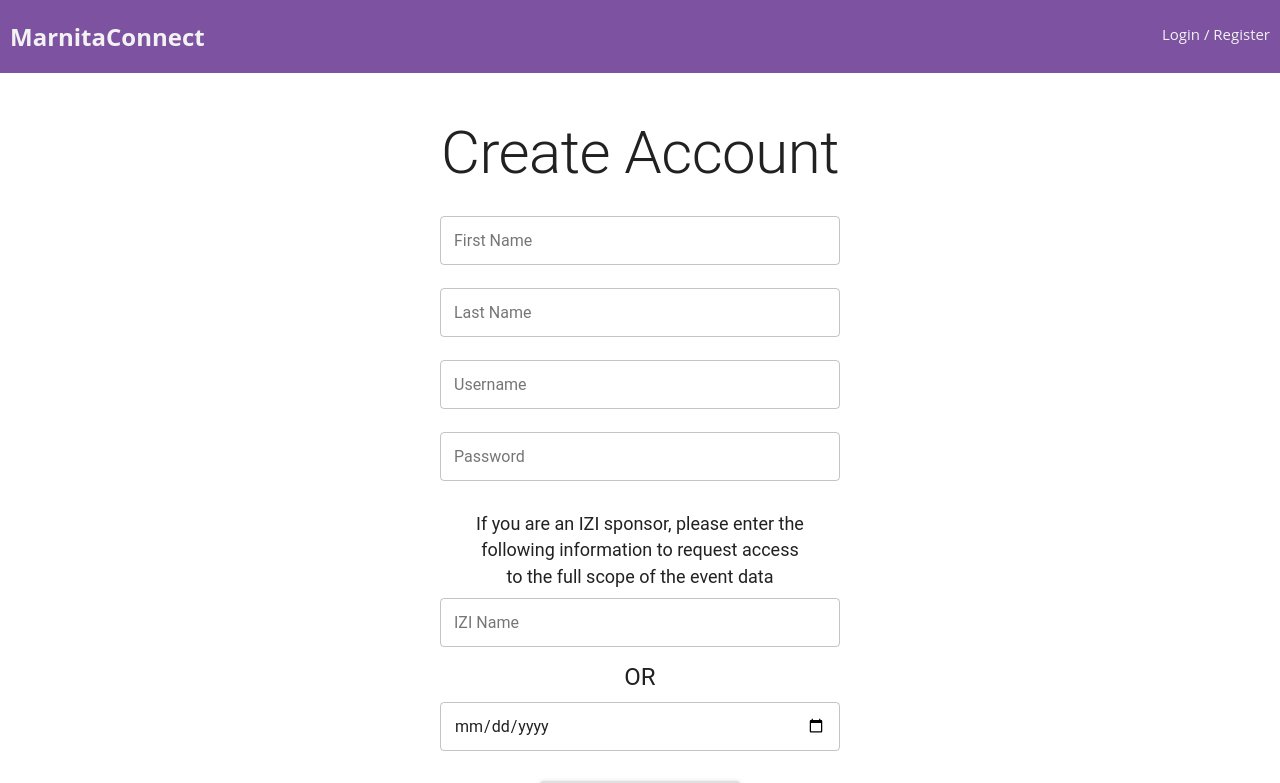
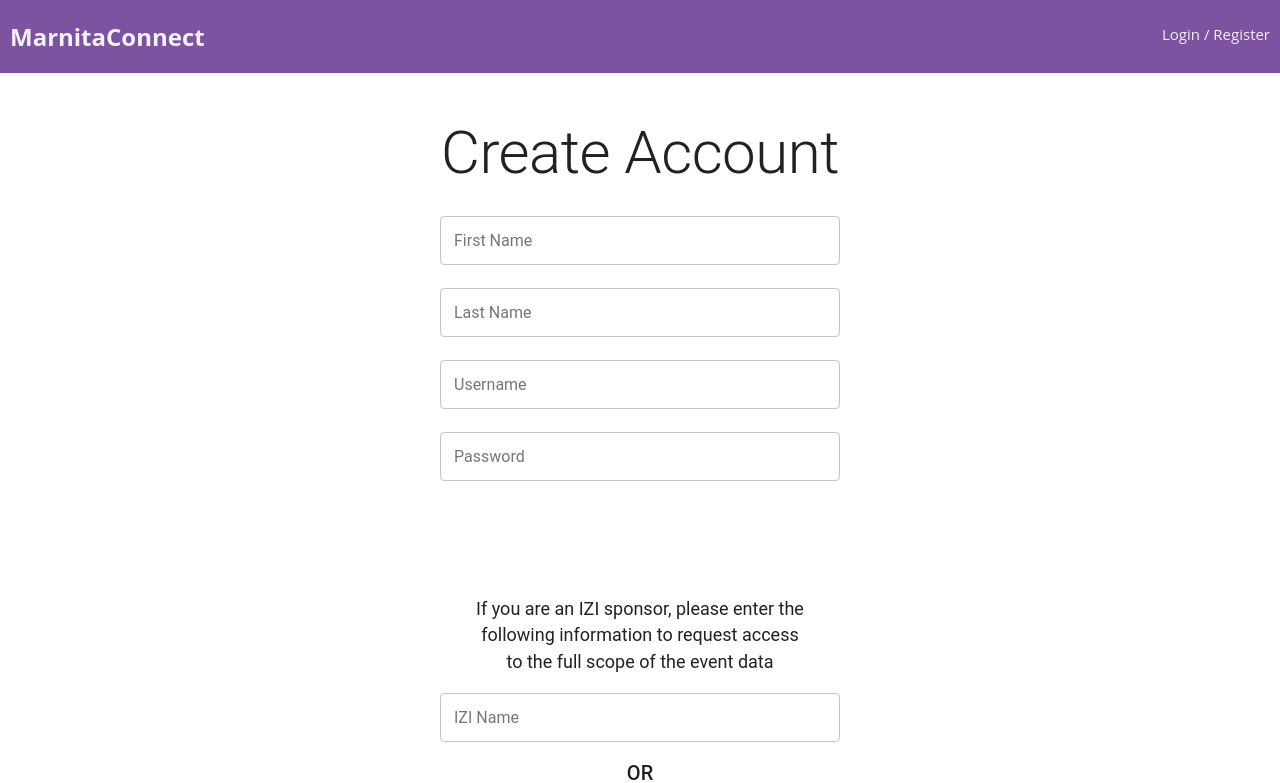
Before and after one commit to ashklein6/izi-access, a React (Create React App) app: page /#/register in a window 1280 px wide. Shown: the top 783 px of the page. Built offline with nearby package versions, Linux system fonts and the light colour scheme; no server answers.

Commit message:
adjusting some padding

```diff
--- a/src/components/CreateUser/CreateUser.js
+++ b/src/components/CreateUser/CreateUser.js
@@ -19,7 +19,8 @@ const styles = {
     textAlign: 'center',
     width: 330,
     margin: 'auto',
-    paddingTop: 15,
+    paddingTop: 100,
+    paddingBottom: 10,
     fontSize: 18
   },
   form: {
@@ -148,7 +149,7 @@ class CreateUser extends Component {
                 onChange={this.handleInputChangeFor('iziName')}
                 />
               <br />
-            <Typography variant="h5">OR</Typography>
+            <Typography variant="h6">OR</Typography>
             <TextField
               // label="Date"
               className={classes.textField}
```
Also changed, not shown: 1 other file (tests, documents, lock files or other folders).
